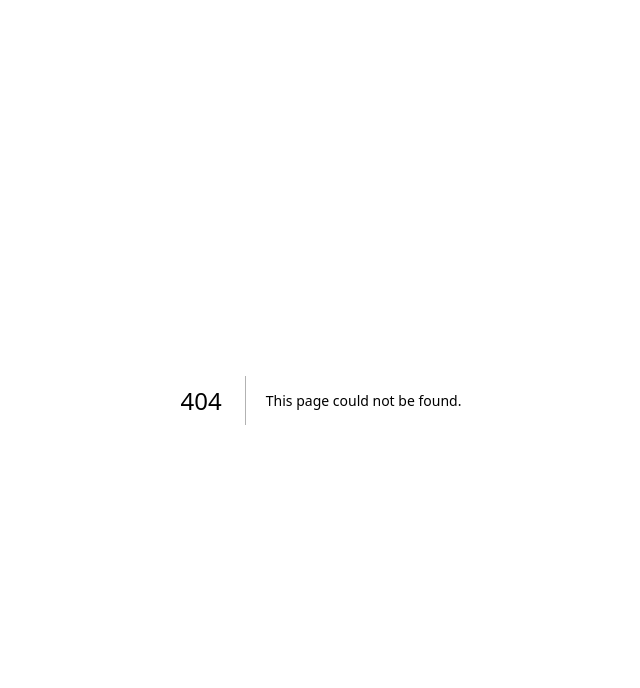
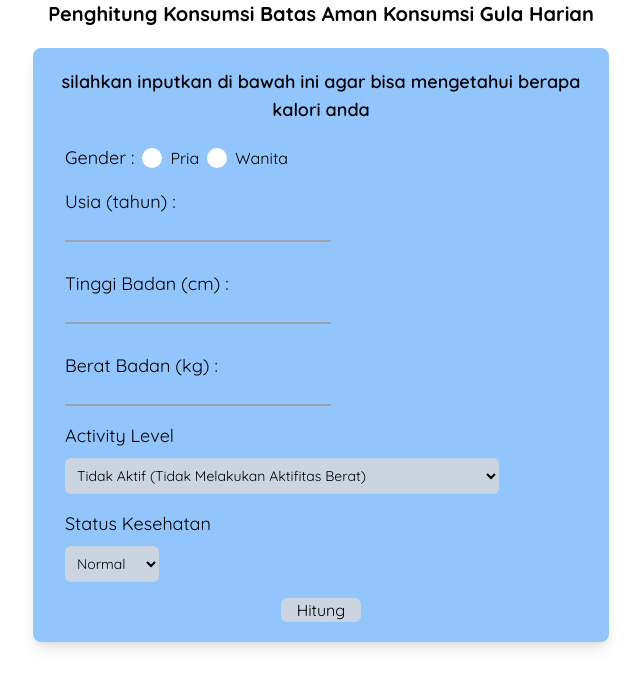
Before and after one commit to GaluhPncWirs/consumption-limit-for-packaged-beverages, a Next.js app: page /inputUser in a window 1280 px wide. Before the commit this address had no page. Shown: the top 688 px of the page, without its empty margins (319-959 px from the left). Built offline with nearby package versions, Linux system fonts and the light colour scheme.

Commit message:
mulai menambahkan content penghitungan kalori

```diff
--- /dev/null
+++ b/src/app/calculateMaxSugar/page.tsx
@@ -0,0 +1,9 @@
+export default function CalculateIntakeSugar() {
+  return (
+    <div>
+      <div>
+        <h1>hello world</h1>
+      </div>
+    </div>
+  );
+}
--- a/src/app/components/inputUser/page.tsx
+++ b/src/app/inputUser/page.tsx
@@ -1,4 +1,6 @@
 "use client";
+import ModalBox from "@/components/modalBox/page";
+import { useCalories } from "@/context/useContex";
 import { useRef, useState } from "react";
 
 export default function DisplayInputUser() {
@@ -89,13 +91,15 @@ export default function DisplayInputUser() {
   const bodyWeight = useRef<HTMLInputElement>(null);
   const activityLevel = useRef<HTMLSelectElement>(null);
   const healthStatus = useRef<HTMLSelectElement>(null);
-  const [yourCalories, setYourCalories] = useState("");
+  const { setYourCalories } = useCalories();
+  const [modalBox, setModalBox] = useState(false);
 
   function calculateCalories() {
     const age = parseInt(ages.current?.value || "0");
     const weight = parseInt(bodyWeight.current?.value || "0");
     const height = parseFloat(bodyHeight.current?.value || "0");
     let BMR; // Basal Metabolic Rate
+    setModalBox(true);
 
     if (male.current?.checked) {
       if (male.current?.value === "male") {
@@ -129,30 +133,18 @@ export default function DisplayInputUser() {
     }
 
     const TDEE = BMR! * activityFactor;
-    setYourCalories(TDEE.toFixed(2));
-    // let maxSugarCalories;
-
-    // // Sesuaikan berdasarkan status kesehatan
-    // if (healthStatus.current?.value === "overweight") {
-    //   maxSugarCalories = TDEE * 0.08;
-    // } else if (healthStatus.current?.value === "diabetic") {
-    //   maxSugarCalories = TDEE * 0.05;
-    // } else {
-    //   maxSugarCalories = TDEE * 0.1;
-    // }
-
-    console.log("Kebutuhan Kalori Harian (TDEE):" + TDEE.toFixed(2));
+    setYourCalories(TDEE);
+    // console.log("Kebutuhan Kalori Harian (TDEE):" + TDEE.toFixed(2));
   }
 
   return (
     <>
       <div className="w-full">
         <div>
-          {yourCalories}
+          {/* {yourCalories} */}
           <h1 className="text-center mb-5 text-xl font-bold">
             Penghitung Konsumsi Batas Aman Konsumsi Gula Harian{" "}
           </h1>
-
           <div className="bg-blue-300 rounded-lg py-5 px-3 max-w-xl mx-auto shadow-lg">
             <div className="mb-5 text-center text-lg font-semibold">
               <h2>
@@ -166,9 +158,21 @@ export default function DisplayInputUser() {
             >
               <div id="inputGender" className="flex gap-2 items-center">
                 <span className="text-lg">Gender : </span>
-                <input type="radio" value="male" name="option" ref={male} />
+                <input
+                  type="radio"
+                  value="male"
+                  name="option"
+                  ref={male}
+                  className="cursor-pointer"
+                />
                 <label htmlFor="gender">Pria</label>
-                <input type="radio" value="female" name="option" ref={female} />
+                <input
+                  type="radio"
+                  value="female"
+                  name="option"
+                  ref={female}
+                  className="cursor-pointer"
+                />
                 <label htmlFor="gender">Wanita</label>
               </div>
 
@@ -242,7 +246,7 @@ export default function DisplayInputUser() {
                 </label>
                 <select
                   id="healthStatus"
-                  className="p-2 rounded-md bg-slate-300 text-sm"
+                  className="p-2 rounded-md bg-slate-300 text-sm cursor-pointer"
                   ref={healthStatus}
                 >
                   <option value="normal">Normal</option>
@@ -255,6 +259,7 @@ export default function DisplayInputUser() {
               <button onClick={calculateCalories}>Hitung</button>
             </div>
           </div>
+          <div>{modalBox && <ModalBox setModalBox={setModalBox} />}</div>
         </div>
       </div>
     </>
--- a/src/app/layout.tsx
+++ b/src/app/layout.tsx
@@ -1,5 +1,6 @@
 import { Quicksand } from "next/font/google";
 import "./index.css";
+import { CaloriesProvider } from "@/context/useContex";
 
 const quicksand = Quicksand({ subsets: ["latin"] });
 
@@ -10,7 +11,9 @@ export default function RootLayout({
 }>) {
   return (
     <html lang="en">
-      <body className={quicksand.className}>{children}</body>
+      <body className={quicksand.className}>
+        <CaloriesProvider>{children}</CaloriesProvider>
+      </body>
     </html>
   );
 }
--- /dev/null
+++ b/src/app/mainContent/page.tsx
@@ -0,0 +1,19 @@
+"use client";
+
+import { useCalories } from "@/context/useContex";
+
+export default function MainContent() {
+  const { yourCalories } = useCalories();
+  return (
+    <div className="bg-orange-300">
+      <div className="w-5/6 bg-blue-300 mx-auto h-screen">
+        <div className="bg-red-300 flex">
+          <p className="mr-2">Your Calories : </p>
+          <h1>
+            {yourCalories.toLocaleString("id-ID", { maximumFractionDigits: 0 })}
+          </h1>
+        </div>
+      </div>
+    </div>
+  );
+}
--- a/src/app/page.tsx
+++ b/src/app/page.tsx
@@ -1,4 +1,4 @@
-import DisplayInputUser from "./components/inputUser/page";
+import DisplayInputUser from "./inputUser/page";
 
 export default function Home() {
   async function getData() {
--- /dev/null
+++ b/src/components/modalBox/page.tsx
@@ -0,0 +1,26 @@
+"use client";
+import { useCalories } from "@/context/useContex";
+import { useRouter } from "next/navigation";
+
+export default function ModalBox({ setModalBox }: any) {
+  const { push } = useRouter();
+  const { yourCalories } = useCalories();
+  function handleClick() {
+    setModalBox(false);
+    push("/mainContent");
+  }
+  return (
+    <div>
+      <div className="w-1/3 h-1/3 bg-slate-200 z-40 absolute top-1/3 right-1/3 rounded-lg flex flex-col justify-center items-center gap-5">
+        <h1 className="text-3xl font-bold">Your Calories</h1>
+        <p className="font-semibold text-xl">
+          {yourCalories.toLocaleString("id-ID", { maximumFractionDigits: 0 })}{" "}
+          kkal/hari
+        </p>
+        <div className="bg-slate-300 py-1 px-4 rounded-lg mt-3">
+          <button onClick={handleClick}>oke</button>
+        </div>
+      </div>
+    </div>
+  );
+}
--- /dev/null
+++ b/src/context/useContex.tsx
@@ -0,0 +1,17 @@
+"use client";
+import { useContext, useState, createContext, ReactNode } from "react";
+
+const ContextCalories = createContext<any>(null);
+
+export function CaloriesProvider({ children }: { children: React.ReactNode }) {
+  const [yourCalories, setYourCalories] = useState<Number>(0);
+  return (
+    <ContextCalories.Provider value={{ yourCalories, setYourCalories }}>
+      {children}
+    </ContextCalories.Provider>
+  );
+}
+
+export function useCalories() {
+  return useContext(ContextCalories);
+}
```
